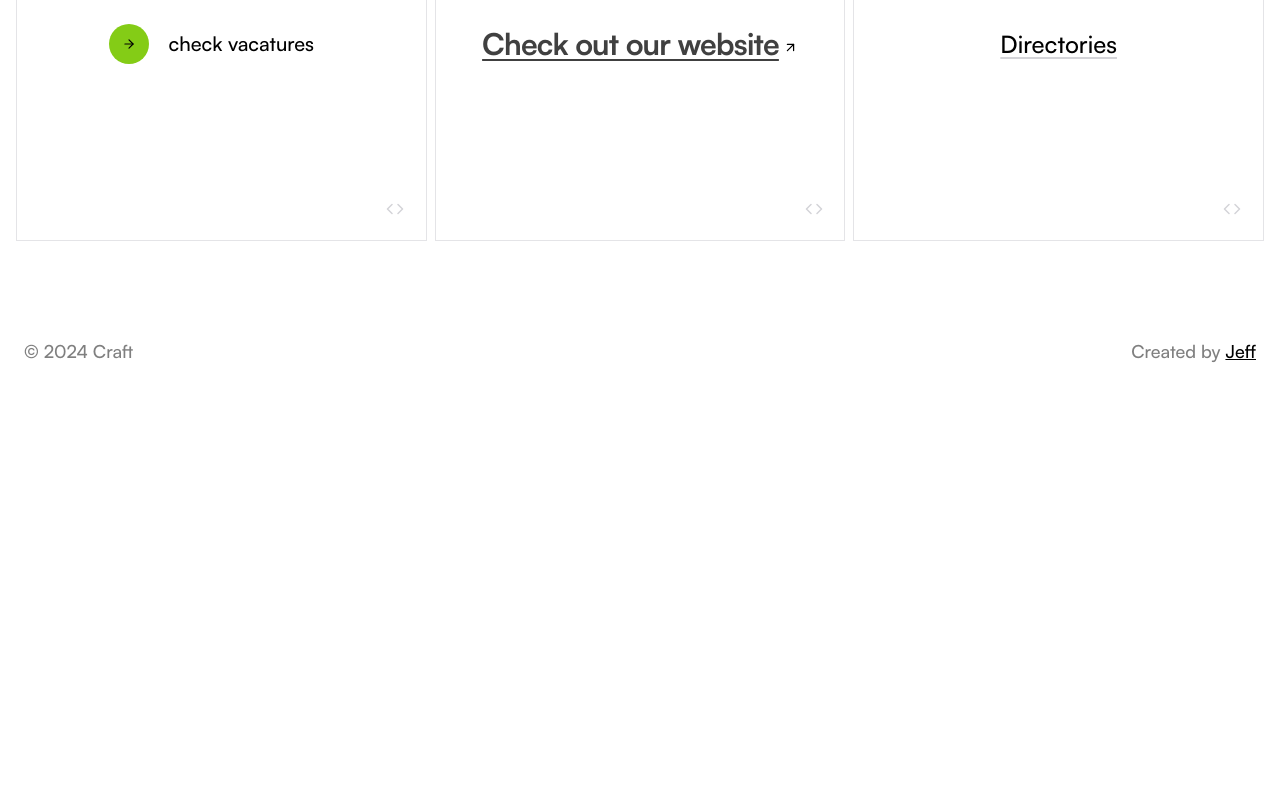
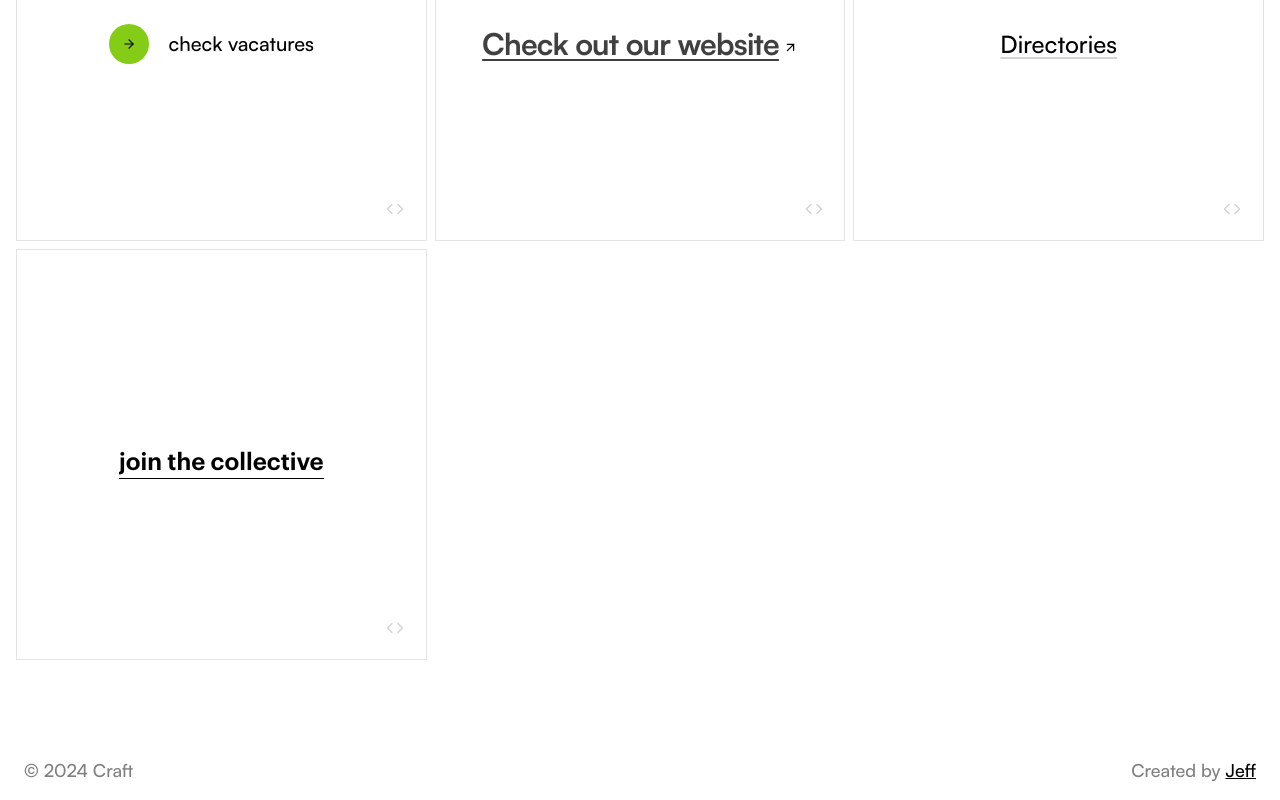
Before and after one commit to Jeff-Maina/craft, a Next.js app: page /elements/links in a window 1280 px wide. Shown: the part 1319-2119 px from the top of the page. Before the commit the page ends 1700 px from the top, so only its background shows below. Built offline with nearby package versions, Linux system fonts and the light colour scheme.

Commit message:
Add link component 010

```diff
--- a/src/app/(pages)/(components)/PageHeader.tsx
+++ b/src/app/(pages)/(components)/PageHeader.tsx
@@ -54,7 +54,7 @@ const PageHeader: FC<headerProps> = ({ data, category }) => {
     ? "border-zinc-300 lg:border-zinc-400"
     : "border-zinc-200/60 lg:border-zinc-200";
   return (
-    <div className="sticky top-[4.6rem] lg:top-4 z-10 font-satoshi-medium md:max-w-xs">
+    <div className="sticky top-4 z-10 font-satoshi-medium md:max-w-xs">
       <div
         className={`h-14 lg:h-16 border  divide-x divide-zinc-200/60 ${dropDownClass} transition-all duration-300`}
       >
--- /dev/null
+++ b/src/app/(pages)/elements/links/(examples)/link_010/codeblock.tsx
@@ -0,0 +1,8 @@
+const javascript: string = ``
+
+const typescript: string = ``;
+
+export const codeblock = {
+  javascript,
+  typescript,
+};
--- /dev/null
+++ b/src/app/(pages)/elements/links/(examples)/link_010/link_010.tsx
@@ -0,0 +1,17 @@
+"use client";
+
+import ElementLayout from "../../../ElementLayout";
+import { codeblock } from "./codeblock";
+
+const Link010 = () => {
+  return (
+    <ElementLayout codeBlock={codeblock}>
+      <a href="" className="group/link font-graphik-semibold relative overflow-hidden border-b border-black hover:border-lime-500 transition-all duration-500">
+        <p className=" lg:text-2xl group-hover/link:-translate-y-[160%] group-hover/link:-rotate-12 transition-all duration-500">join the collective</p>
+        <p className=" lg:text-2xl text-lime-500 absolute -bottom-2 left-0 translate-y-[130%] rotate-12 group-hover/link:rotate-0 group-hover/link:-translate-y-2 transition-all duration-500">join the collective</p>
+      </a>
+    </ElementLayout>
+  );
+};
+
+export default Link010;
--- a/src/app/(pages)/elements/links/Linkslist.tsx
+++ b/src/app/(pages)/elements/links/Linkslist.tsx
@@ -7,6 +7,7 @@ import Link006 from "./(examples)/link_006/link_006";
 import Link007 from "./(examples)/link_007/Link_007";
 import Link008 from "./(examples)/link_008/Link_008";
 import Link009 from "./(examples)/link_009/link_009";
+import Link010 from "./(examples)/link_010/link_010";
 
 type LinkProps = JSX.Element;
 
@@ -20,4 +21,5 @@ export const Linklist: Array<LinkProps> = [
   <Link007 />,
   <Link008 />,
   <Link009 />,
+  <Link010 />
 ];
```
